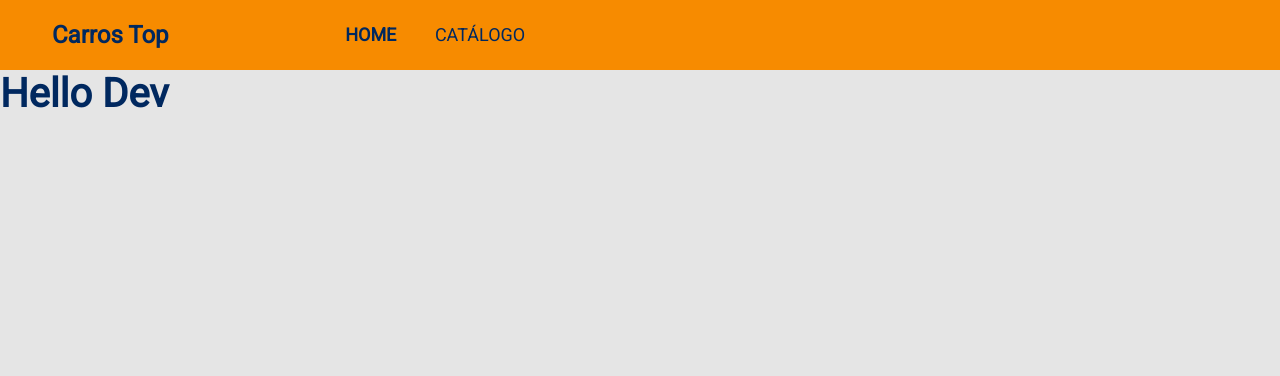
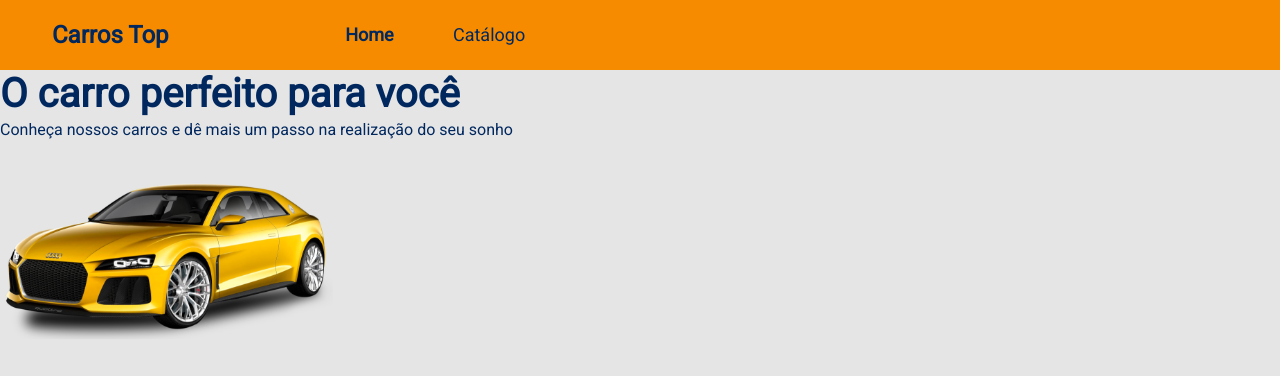
Before and after one commit to nevesade/carrosTop, a React (Create React App) app in the folder frontweb/: page / in a window 1280 px wide. Shown: the top 376 px of the page. Built offline with nearby package versions, Linux system fonts and the light colour scheme; the HTML template or start-up script is replaced by a standard one.

Commit message:
Página Home - estrutura básica do HTML

```diff
--- a/frontweb/src/App.tsx
+++ b/frontweb/src/App.tsx
@@ -1,12 +1,12 @@
 import './assets/styles/custom.scss';
 import './App.css';
 import Navbar from 'components/Navbar';
+import Home from 'pages/Home';
 
 const App = () => {
   return (
     <>
-      <Navbar />
-      <h1>Hello Dev</h1>
+      <Home/>
     </>
   );
 };
--- a/frontweb/src/components/Navbar/index.tsx
+++ b/frontweb/src/components/Navbar/index.tsx
@@ -25,11 +25,11 @@
           <ul className="navbar-nav offset-md-2 main-menu ">
             <li>
               <a href="link" className="active">
-                HOME
+                Home
               </a>
             </li>
             <li>
-              <a href="link">CATÁLOGO</a>
+              <a href="link">Catálogo</a>
             </li>
           </ul>
         </div>
--- /dev/null
+++ b/frontweb/src/pages/Home/index.tsx
@@ -0,0 +1,26 @@
+import {ReactComponent as MainCar} from 'assets/images/car-header.svg';
+import Navbar from 'components/Navbar';
+
+
+
+const Home = () => {
+  return (
+    <>
+      <Navbar />
+      <div className="home-container">
+        <div className="home-card">
+            <div className='home-content-container'>
+                <h1>O carro perfeito para você</h1>
+                <p>Conheça nossos carros e dê mais um passo na realização do seu sonho</p>
+
+            </div>
+            <div className='home-image-container'>
+                <MainCar/>
+            </div>
+        </div>
+      </div>
+    </>
+  );
+};
+
+export default Home;
```
Also changed, not shown: frontweb/src/assets/images/car-header.svg (added).
